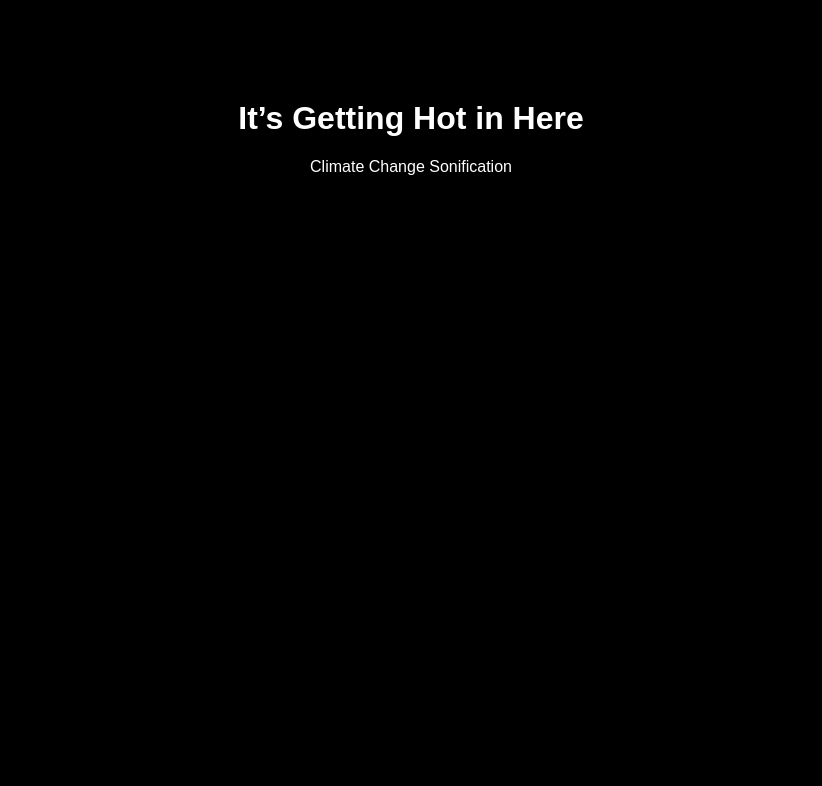
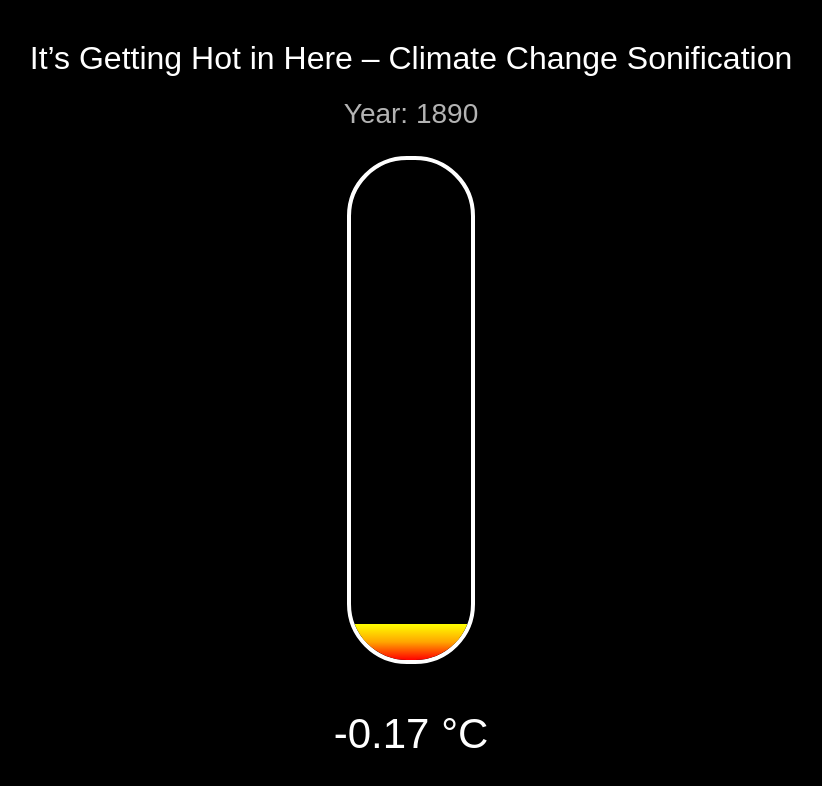
Before and after one commit to machine-jan/machine-jan.github.io, a plain HTML site: page climate-sonification/index.html in a window 1280 px wide. Shown: the whole page, without its empty margins (229-1051 px from the left). Drawn offline with Linux system fonts and the light colour scheme.

Commit message:
Update index.html

```diff
--- a/climate-sonification/index.html
+++ b/climate-sonification/index.html
@@ -2,19 +2,127 @@
 <html>
 <head>
 <meta charset="UTF-8">
-  <title>Climate Sonification</title>
+<title>It’s Getting Hot in Here – Climate Change Sonification</title>
+
 <style>
 body {
   background: black;
   color: white;
-      font-family: Arial;
+  font-family: Arial, sans-serif;
   text-align: center;
-      margin-top: 100px;
+  margin: 0;
+  overflow: hidden;
+}
+
+h1 {
+  margin-top: 40px;
+  font-weight: 300;
+}
+
+#year {
+  font-size: 28px;
+  margin-top: 10px;
+  opacity: 0.7;
+}
+
+.thermometer-container {
+  height: 70vh;
+  display: flex;
+  justify-content: center;
+  align-items: center;
+}
+
+.thermometer {
+  width: 120px;
+  height: 500px;
+  border: 4px solid white;
+  border-radius: 60px;
+  position: relative;
+  overflow: hidden;
+}
+
+.fill {
+  position: absolute;
+  bottom: 0;
+  width: 100%;
+  background: linear-gradient(to top, red, orange, yellow);
+  height: 0%;
+  transition: height 1s linear;
+}
+
+.value {
+  font-size: 42px;
+  margin-top: 20px;
 }
 </style>
 </head>
+
 <body>
-  <h1>It’s Getting Hot in Here</h1>
-  <p>Climate Change Sonification</p>
+
+<h1>It’s Getting Hot in Here – Climate Change Sonification</h1>
+<div id="year"></div>
+
+<div class="thermometer-container">
+  <div class="thermometer">
+    <div class="fill" id="fill"></div>
+  </div>
+</div>
+
+<div class="value" id="value"></div>
+
+<script>
+
+// Temperaturdaten (vereinfachte Kurve 1880–2080)
+const years = [];
+const temps = [];
+
+for (let y = 1880; y <= 2080; y++) {
+  years.push(y);
+
+  // vereinfachtes Modell
+  let temp;
+  if (y < 1950) {
+    temp = -0.2 + (y - 1880) * 0.003;
+  } else if (y < 2025) {
+    temp = 0.0 + (y - 1950) * 0.015;
+  } else {
+    temp = 1.2 + (y - 2025) * 0.025;
+  }
+
+  temps.push(temp);
+}
+
+let index = 0;
+const fill = document.getElementById("fill");
+const value = document.getElementById("value");
+const yearLabel = document.getElementById("year");
+
+function updateThermometer() {
+
+  const temp = temps[index];
+  const year = years[index];
+
+  // Skalierung: -0.5 bis +4.0 °C
+  const minTemp = -0.5;
+  const maxTemp = 4.0;
+  const percentage = ((temp - minTemp) / (maxTemp - minTemp)) * 100;
+
+  fill.style.height = percentage + "%";
+  value.innerHTML = temp.toFixed(2) + " °C";
+  yearLabel.innerHTML = "Year: " + year;
+
+  index++;
+  if (index >= years.length) {
+    index = 0; // Loop
+  }
+}
+
+// Geschwindigkeit (alle 0.5 Sekunden ein Jahr)
+setInterval(updateThermometer, 500);
+
+updateThermometer();
+
+</script>
+
 </body>
 </html>
```
Lines whose indentation alone changed are shown as unchanged.
